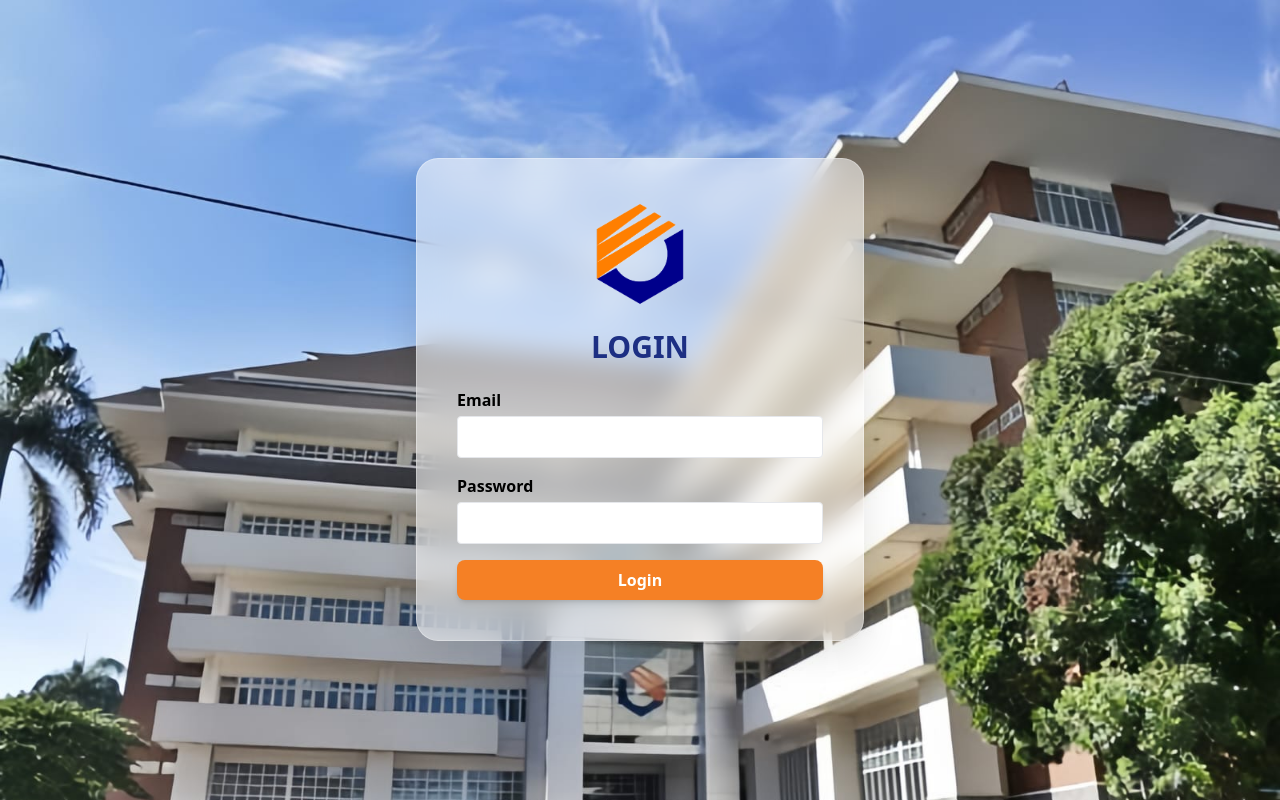
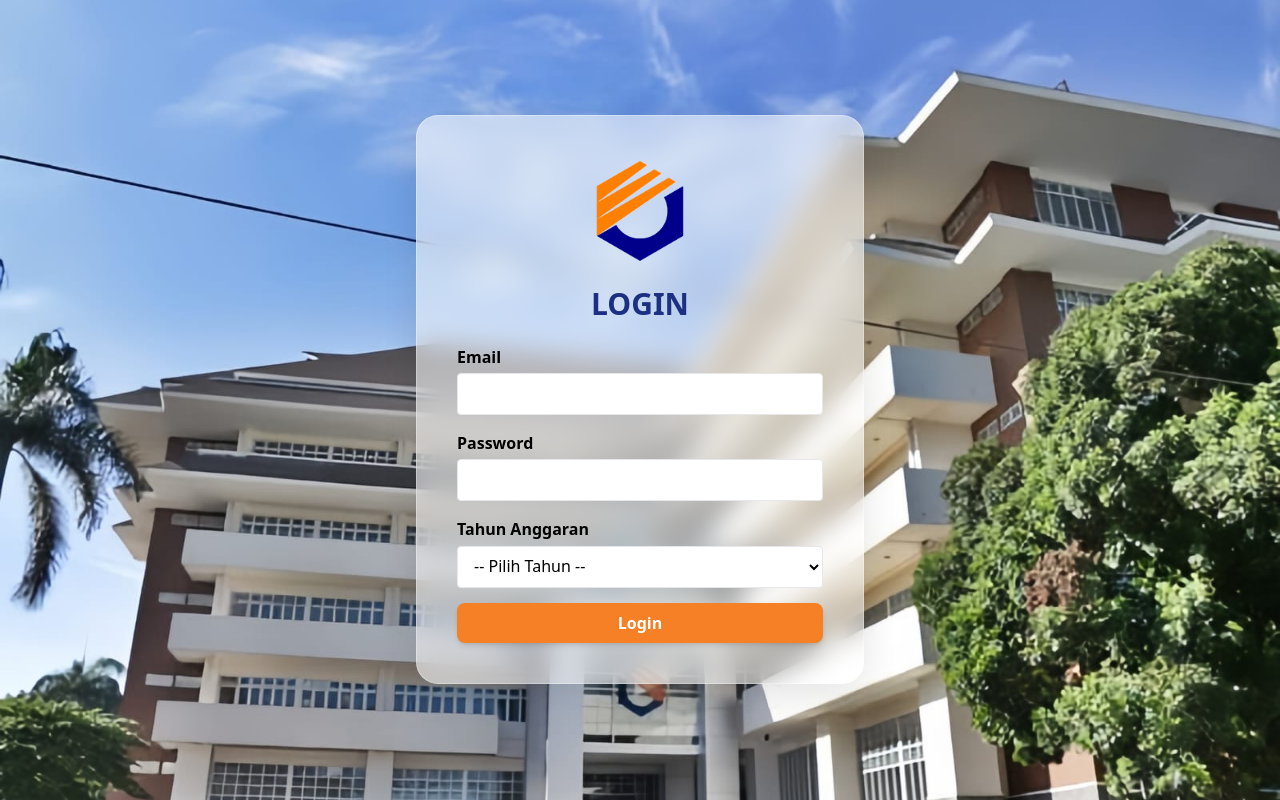
Before and after one commit to agustianmuhammadgilang-cloud/KineTrack, a CodeIgniter 4 app: the page made by app/Views/auth/login.php in a window 1280 px wide. Run offline with PHP 8.4 and a stand-in for CodeIgniter, Linux system fonts and the light colour scheme; the template is opened without the code that fills it, so the values that code supplies are empty; some libraries are stand-ins or nearby versions.

Commit message:
Menambahkan tahun di login

```diff
--- a/app/Views/auth/login.php
+++ b/app/Views/auth/login.php
@@ -8,7 +8,7 @@
     <!-- Tailwind CSS -->
     <script src="https://cdn.tailwindcss.com"></script>
 
-    <!-- GSAP for animation -->
+    <!-- GSAP -->
     <script src="https://cdnjs.cloudflare.com/ajax/libs/gsap/3.12.2/gsap.min.js"></script>
 
     <style>
@@ -43,7 +43,7 @@
             opacity: 1;
         }
 
-        /* Frosted Glass Card */
+        /* Frosted Card */
         .glass-card {
             backdrop-filter: blur(14px);
             background: rgba(255, 255, 255, 0.55);
@@ -67,14 +67,14 @@
 
 <body class="min-h-screen flex justify-center items-center relative">
 
-    <!-- BACKGROUND SLIDESHOW -->
+    <!-- BACKGROUND SLIDES -->
     <div class="bg-slide">
         <img src="<?= base_url('img/Gedung1.jpg') ?>" class="active">
         <img src="<?= base_url('img/Gedung2.jpg') ?>">
         <img src="<?= base_url('img/Gedung3.jpg') ?>">
     </div>
 
-    <!-- LOGIN CARD -->
+    <!-- CARD -->
     <div id="card" class="glass-card p-10 w-full max-w-md opacity-0 scale-90">
 
         <!-- LOGO -->
@@ -89,12 +89,14 @@
         </h1>
 
         <?php if (session()->getFlashdata('error')): ?>
-            <div class="bg-red-100 text-red-700 px-3 py-2 rounded mb-3 animate__animated animate__shakeX">
+            <div class="bg-red-100 text-red-700 px-3 py-2 rounded mb-3">
                 <?= session()->getFlashdata('error') ?>
             </div>
         <?php endif; ?>
 
+        <!-- FORM -->
         <form action="<?= base_url('/login/process'); ?>" method="POST" class="space-y-4">
+
             <div>
                 <label class="font-semibold">Email</label>
                 <input type="email" name="email" required
@@ -107,12 +109,30 @@
                        class="w-full mt-1 px-3 py-2 rounded border focus:outline-none focus:ring-2 focus:ring-orange-400">
             </div>
 
-            <button class="btn-polban text-white w-full py-2 rounded-lg font-bold shadow-md">Login</button>
+            <!-- TAHUN ANGGARAN DIPINDAH KE DALAM FORM -->
+            <div>
+                <label class="font-semibold">Tahun Anggaran</label>
+                <select name="tahun" required
+                        class="w-full mt-1 px-3 py-2 rounded border bg-white focus:outline-none focus:ring-2 focus:ring-orange-400">
+                    <option value="">-- Pilih Tahun --</option>
+
+                    <?php foreach($tahun as $t): ?>
+                        <option value="<?= $t['id'] ?>">
+                            <?= $t['tahun'] ?> <?= $t['status'] == 'active' ? '(Aktif)' : '' ?>
+                        </option>
+                    <?php endforeach; ?>
+                </select>
+            </div>
+
+            <button class="btn-polban text-white w-full py-2 rounded-lg font-bold shadow-md">
+                Login
+            </button>
         </form>
     </div>
 
+    <!-- GSAP ANIMATION -->
     <script>
-        // Card fade-in animation
+
         gsap.to('#card', {
             opacity: 1,
             scale: 1,
@@ -120,19 +140,17 @@
             ease: 'power3.out'
         });
 
-        // Logo fade-in
         gsap.fromTo('#logo',
             { opacity: 0, y: -20 },
             { opacity: 1, y: 0, delay: 0.4, duration: 1, ease: "power3.out" }
         );
 
-        // Title fade-in
         gsap.fromTo('#title',
             { opacity: 0, y: -15 },
             { opacity: 1, y: 0, delay: 0.7, duration: 1, ease: "power3.out" }
         );
 
-        // Background slideshow logic
+        // Background slideshow
         const slides = document.querySelectorAll(".bg-slide img");
         let index = 0;
 
@@ -140,7 +158,8 @@
             slides[index].classList.remove("active");
             index = (index + 1) % slides.length;
             slides[index].classList.add("active");
-        }, 6000); // change slide every 6 seconds
+        }, 6000);
+
     </script>
 
 </body>
```
Also changed, not shown: app/Controllers/auth/login.php (+8 -1 lines), app/Controllers/Admin/Pengukuran.php (line endings or trailing spaces).
